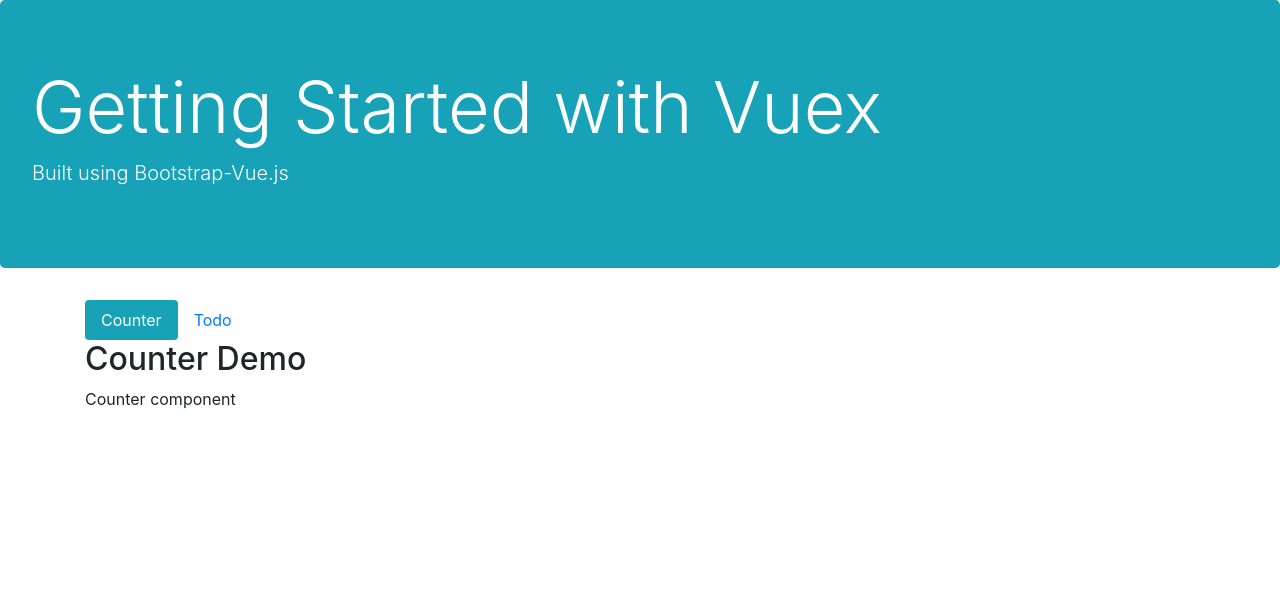
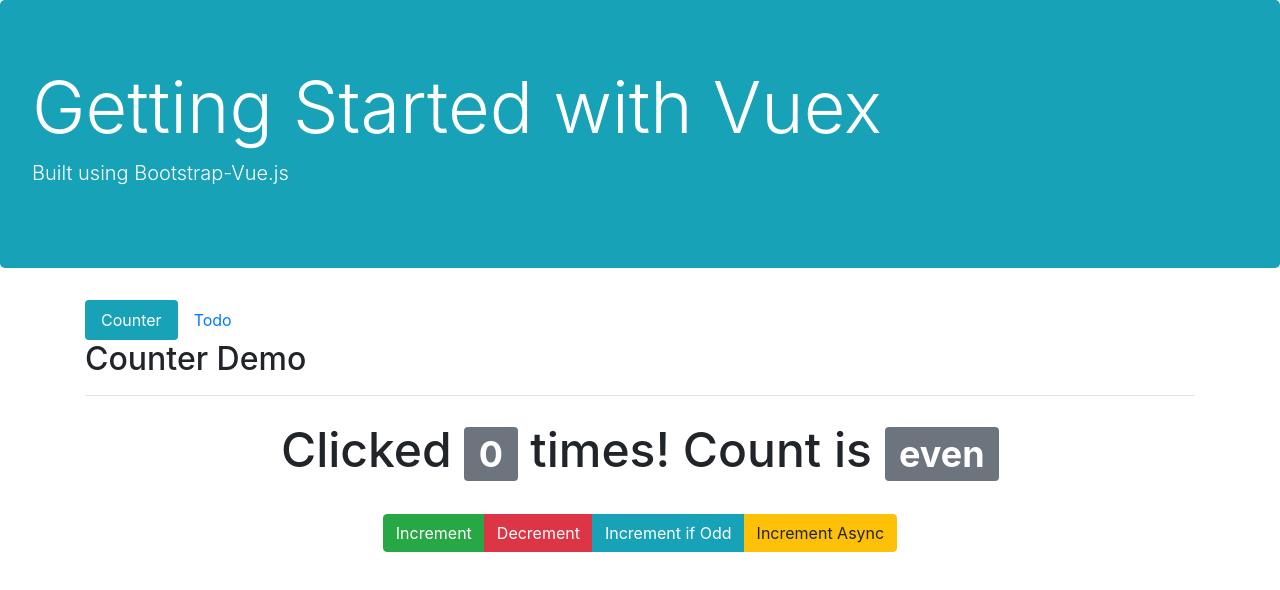
Before and after one commit to darcotech/vuex-todo, a Vue app: page / in a window 1280 px wide. Shown: the top 590 px of the page. Built offline with nearby package versions, Linux system fonts and the light colour scheme.

Commit message:
Defined async increment

```diff
--- a/src/components/Counter.vue
+++ b/src/components/Counter.vue
@@ -1,13 +1,64 @@
 <template>
   <div class="counter">
-    <p>Counter component</p>
+    <b-row align="center">
+      <b-col>
+        <h1>Clicked <b-badge> {{ count }} </b-badge> times! Count is <b-badge>{{ parity }}</b-badge> </h1>
+      </b-col>
+    </b-row>
+    <b-row align="center">
+      <b-col>
+         <b-button-group>
+          <b-button @click="increment" variant="success">Increment</b-button>
+          <b-button @click="decrement" variant="danger">Decrement</b-button>
+          <b-button @click="incrementIfOdd" variant="info">Increment if Odd</b-button>
+          <b-button @click="incrementAsync" variant="warning">Increment Async</b-button>
+        </b-button-group>
+      </b-col>
+    </b-row>
   </div>
 </template>
 
 <script>
-
+  export default {
+    data: function() {
+      return {
+        count: 0
+      }
+    },
+    computed: {
+      parity: function() {
+        return this.count % 2  === 0 ? 'even' : 'odd'
+      }
+    },
+    methods: {
+      increment: function() {
+        this.count++;
+      },
+      decrement: function() {
+        this.count--
+      },
+      incrementIfOdd: function() {
+        if (this.parity === 'odd') {
+          this.increment();
+        }
+      },
+      incrementAsync: async function() {
+        return await setTimeout(() => {
+          this.increment()
+        }, 1000)
+      }
+    }
+  }
 </script>
 
 <style scoped>
-
+.counter {
+  margin-top: 25px;
+}
+h1 {
+  font-size: 48px;
+}
+.btn-group {
+  margin-top: 25px;
+}
 </style>
--- a/src/views/CounterView.vue
+++ b/src/views/CounterView.vue
@@ -1,6 +1,7 @@
 <template>
   <div class="counter-page">
     <h2>Counter Demo</h2>
+    <hr>
     <Counter />
   </div>
 </template>
--- a/src/views/TodoView.vue
+++ b/src/views/TodoView.vue
@@ -1,6 +1,7 @@
 <template>
   <div class="todo-page">
     <h2>TODO Demo</h2>
+    <hr>
     <Todo />
   </div>
 </template>
```
